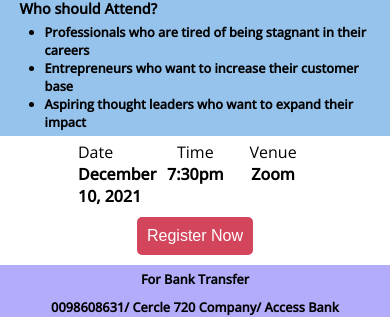
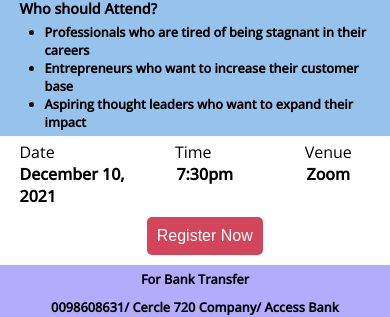
Before and after one commit to SenJames/Karika-Republic, a React (Create React App) app: page / in a window 390 px wide. Shown: the part 780-1097 px from the top of the page. Built offline with nearby package versions, Linux system fonts and the light colour scheme.

Commit message:
updatedDate

```diff
--- a/src/App.css
+++ b/src/App.css
@@ -241,6 +241,9 @@ margin-right: 150px;
   width: 100px;
 
   }
+  .item-a {
+    justify-self: flex-start;
+  }
 }
 @media screen and (max-width: 768px) {
 
@@ -274,6 +277,10 @@ h2 {
   width: 250px;
 }
 
+
+.item-a {
+  justify-self: flex-start;
+}
 }
 
 @media screen and (max-width: 550px){
@@ -335,6 +342,22 @@ h2 {
   width: 100px;
 
   }
+
+  .date {
+    display: flex;
+    flex-direction: column;
+    padding-left: 5%;
+    padding-right: 0%;
+    padding-top: 5px;
+  }
+
+  .item-a {
+    justify-self: flex-start;
+  }
+
+  .item-b{
+    margin-left: -23px;
+  }
 }
 
 @media screen and (max-width: 375px) {
@@ -344,6 +367,19 @@ h2 {
   width: 100px;
 
   }
+
+  .date {
+    display: flex;
+    flex-direction: column;
+    padding-left: 5%;
+    padding-right: 0%;
+    padding-top: 5px;
+  }
+
+  .item-a {
+    justify-self: flex-start;
+  }
+
 }
 
 @media screen and (max-width: 320px) {
@@ -353,4 +389,20 @@ h2 {
   width: 100px;
 
   }
+
+.date {
+  display: flex;
+  flex-direction: column;
+  padding-left: 5%;
+  padding-right: 0%;
+  padding-top: 5px;
 }
+
+
+
+.item-a {
+  justify-self: flex-start;
+}
+
+
+}
--- a/src/components/Text.js
+++ b/src/components/Text.js
@@ -84,12 +84,12 @@ const Text = () => {
       <section>
         <div className="date">
           <div className="top">
-            <p>Date </p>
-            <p className="stretch">Time</p>
-            <p className="stretch">Venue</p>
-            <p className="bold">December 10, 2021 </p>
-            <p className="stretch bold">7:30pm</p>
-            <p className="stretch bold">Zoom</p>
+            <p className="stretch item-a">Date </p>
+            <p className="stretch item-b">Time</p>
+            <p className="stretch item-c">Venue</p>
+            <p className="bold item-d">December 10, 2021 </p>
+            <p className="stretch bold item-e">7:30pm</p>
+            <p className="stretch bold item-f">Zoom</p>
           </div>
           <div className="get__btn">
             <Button title="Register Now" />
```
